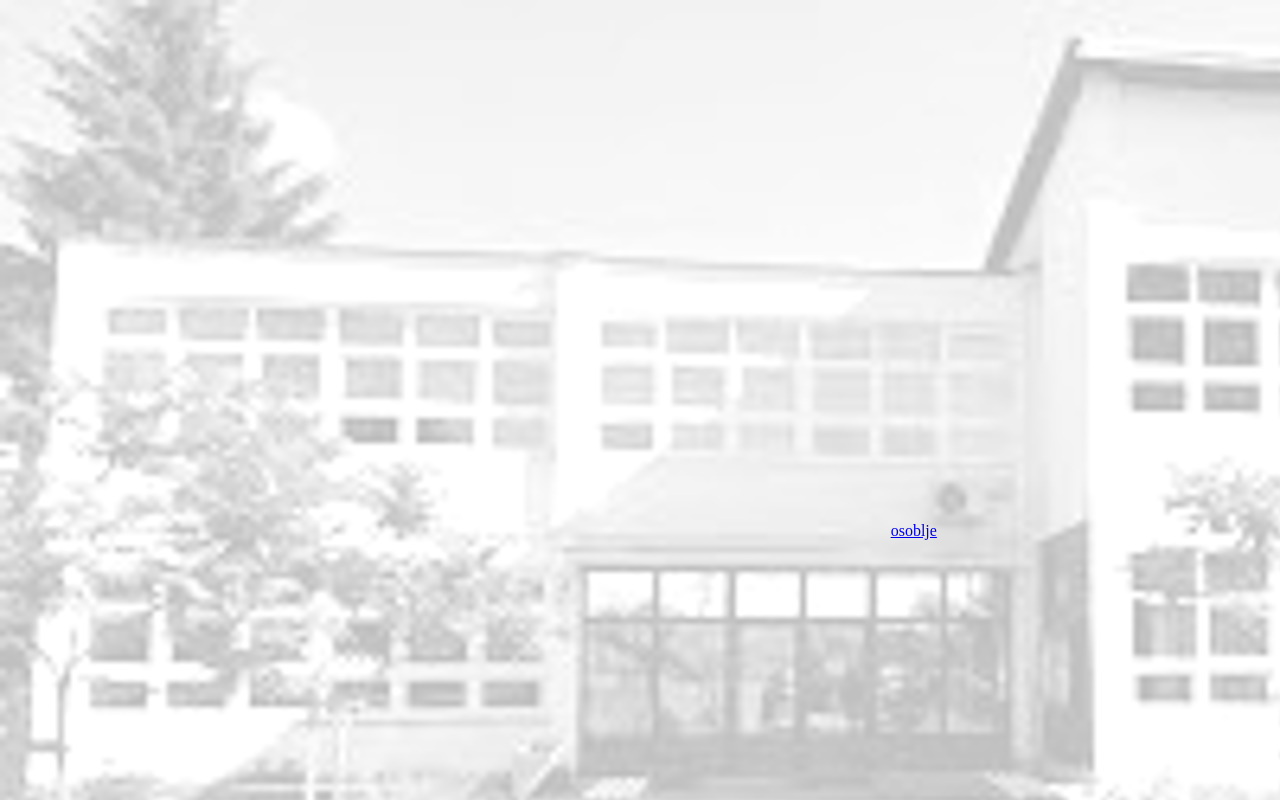
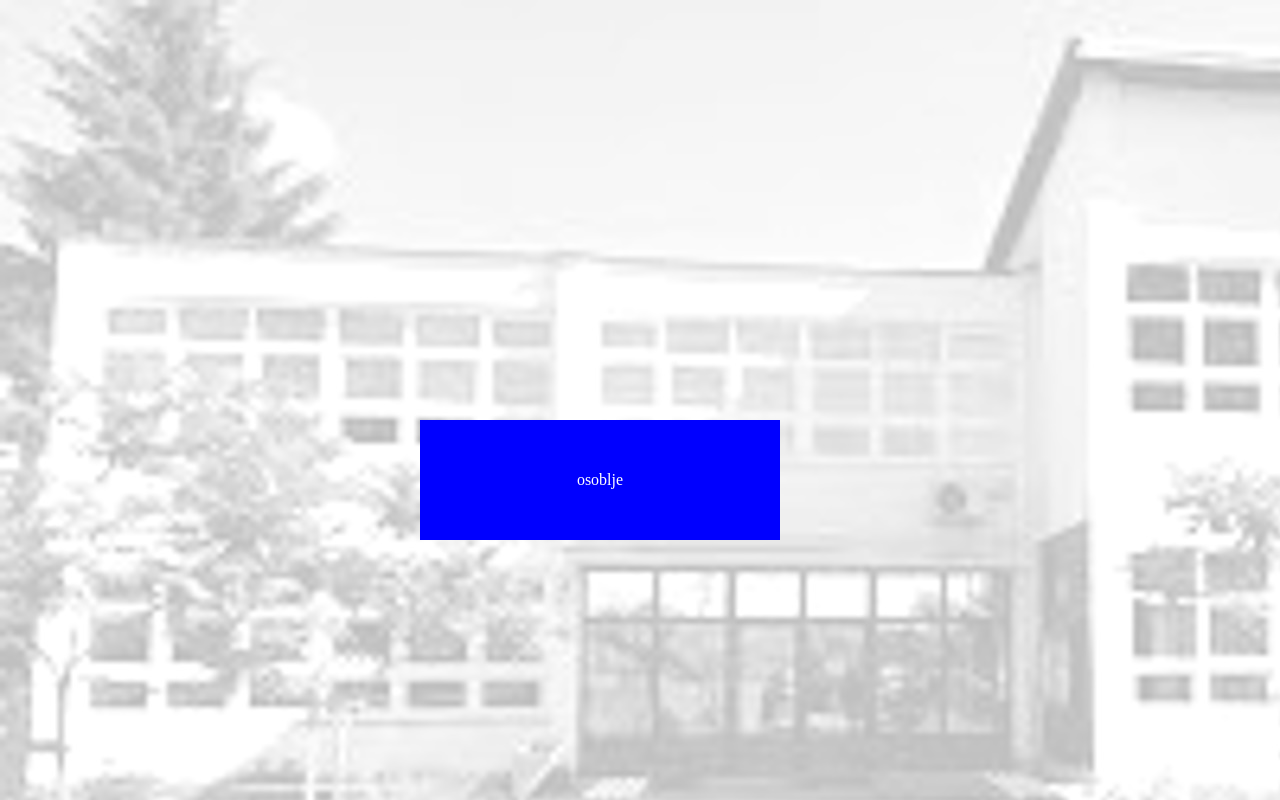
Before and after one commit to DenDev82/info-pult, a React (Create React App) app: page /menu in a window 1280 px wide. Shown: the top 800 px of the page. Built offline with nearby package versions, Linux system fonts and the light colour scheme.

Commit message:
menu dugme

```diff
--- a/src/Menu.css
+++ b/src/Menu.css
@@ -3,3 +3,18 @@
   grid-template-columns: repeat(3, 1fr);
   grid-template-rows: repeat(2, 1fr);
 }
+
+.menu-button {
+  display: flex;
+  text-align: center;
+  justify-content: center;
+  align-items: center;
+  background-color: blue;
+  width: 360px;
+  height: 120px;
+  color: #fff;
+}
+.menu-button a {
+  color: #fff;
+  text-decoration: none;
+}
--- a/src/components/MenuButton.jsx
+++ b/src/components/MenuButton.jsx
@@ -1,4 +1,5 @@
 import React from "react";
+import "../Menu.css";
 
 function MenuButton(props) {
   return (
```
